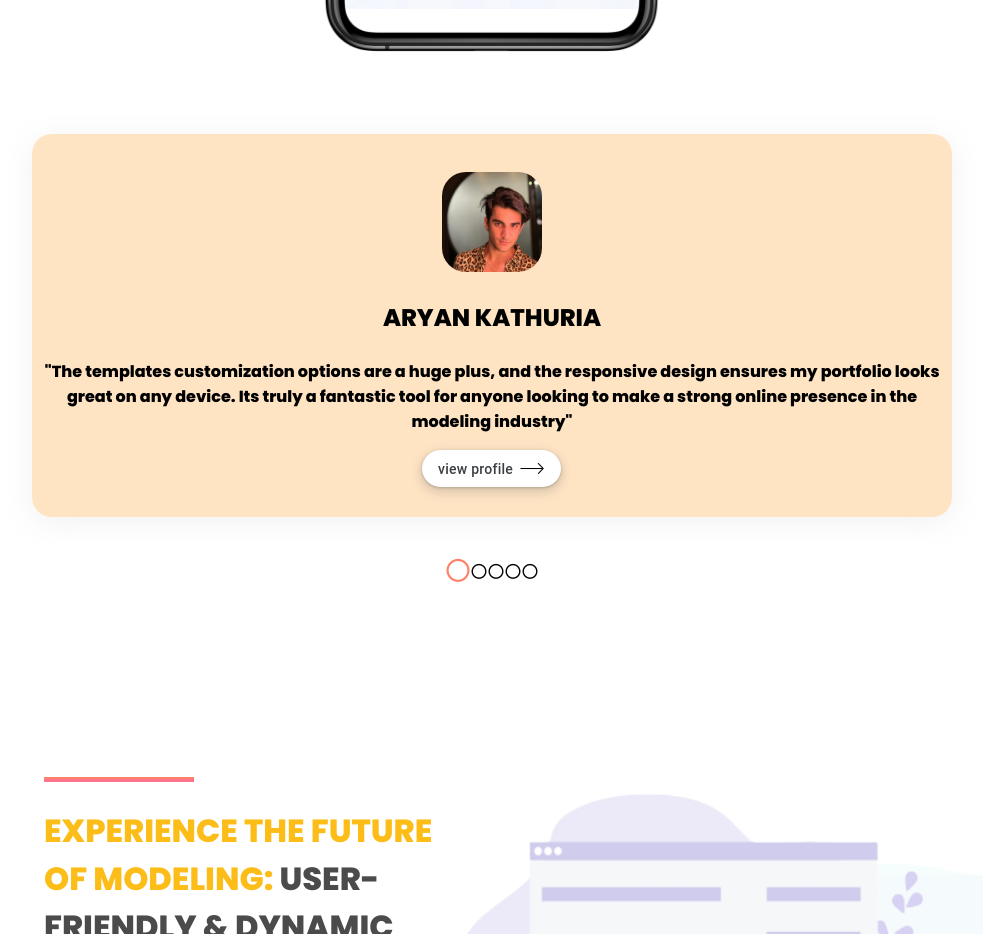
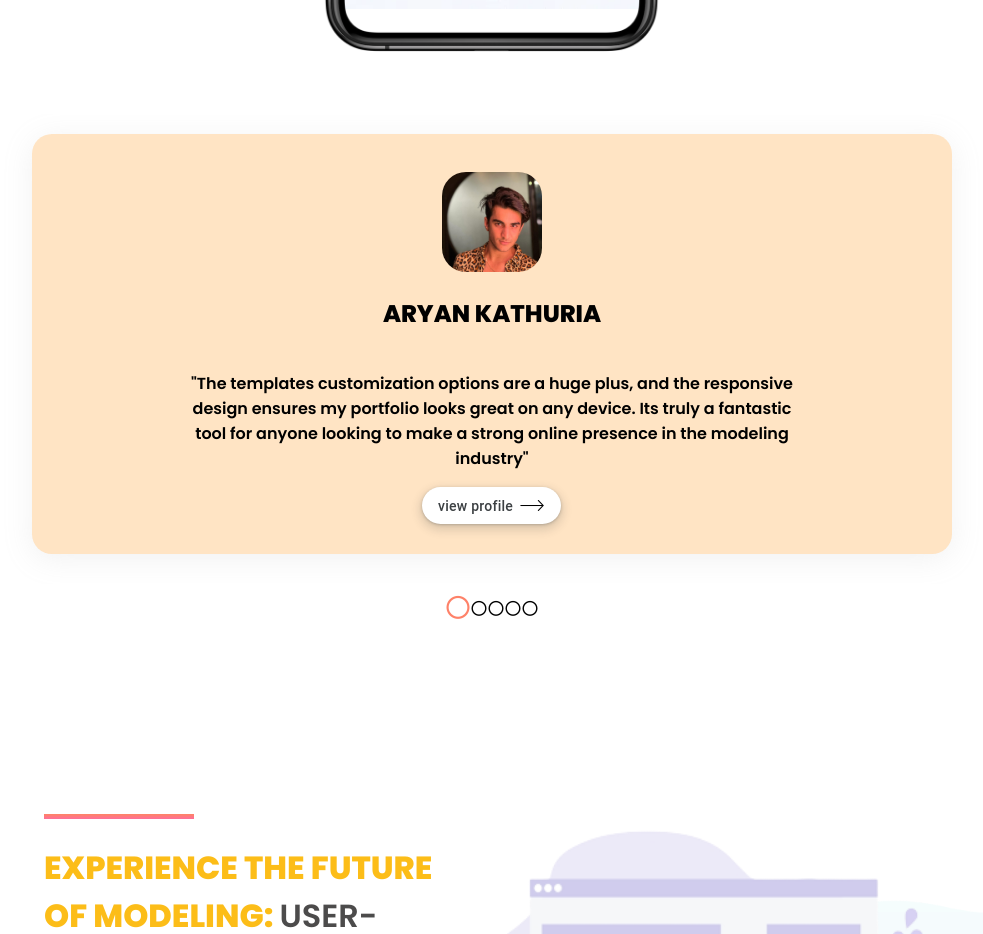
Before and after one commit to sharonbabusharon/Model-Outltook, a SvelteKit app: page / in a window 1280 px wide. Shown: the part 2020-2954 px from the top of the page, without its empty margins (148-1131 px from the left). Built offline with nearby package versions, Linux system fonts and the light colour scheme; no server answers.

Commit message:
minor updates by sharon - changed font weight of texts and some style changes

```diff
--- a/src/routes/MetaTags.svelte
+++ b/src/routes/MetaTags.svelte
@@ -17,8 +17,8 @@
     const PUBLIC_DOMAIN_NAME = env.PUBLIC_DOMAIN_NAME;
 
     let website_full_url = PUBLIC_WEBSITE_ROOT_URL;
-    let meta_tag_image_full_url = `${website_full_url}/logos/model_outlook_square_logo.jpg`;
-    let meta_tag_thumb_full_url = `${website_full_url}/logos/model_outlook_square_logo.jpg`;
+    let meta_tag_image_full_url = `${website_full_url}/static/logos/model_outlook_square_logo.jpg`;
+    let meta_tag_thumb_full_url = `${website_full_url}/static/logos/model_outlook_square_logo.jpg`;
 
     onMount(() => {
         // console.log('env', env)
--- a/src/routes/about.svelte
+++ b/src/routes/about.svelte
@@ -429,6 +429,10 @@
     padding-bottom: 30px;
 	background-color: bisque;
 	border-radius: 20px;
+	display: flex;
+    justify-content: center;
+    align-items: center;
+    flex-direction: column;
   }
   .customer_name{
     font-weight:700;
@@ -439,6 +443,7 @@
   .testimonial_inner .para{
      font-weight: 500 !important;
      font-family: 'Poppins', sans-serif;
+	 max-width: 70%;
   }
   #profile_links{
 
--- a/src/routes/landing.svelte
+++ b/src/routes/landing.svelte
@@ -134,7 +134,7 @@
 
 <style>
 
-@import url('https://fonts.googleapis.com/css2?family=Poppins:wght@800&display=swap');
+@import url('https://fonts.googleapis.com/css2?family=Poppins:wght@600&display=swap');
 
 #fixedbutton {
     position: fixed;
```
